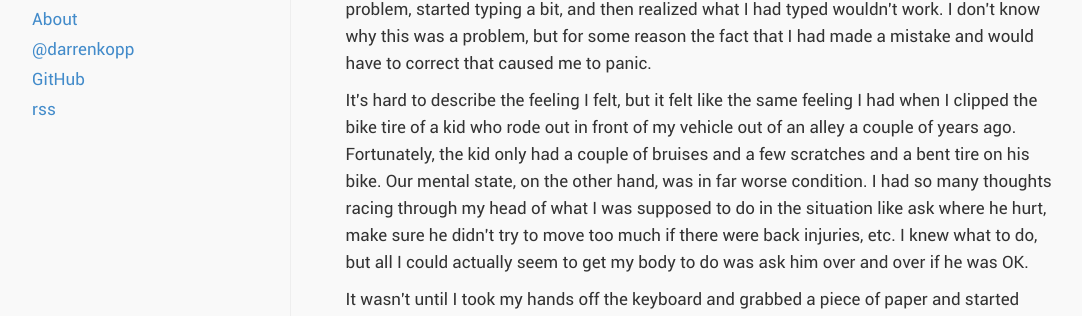
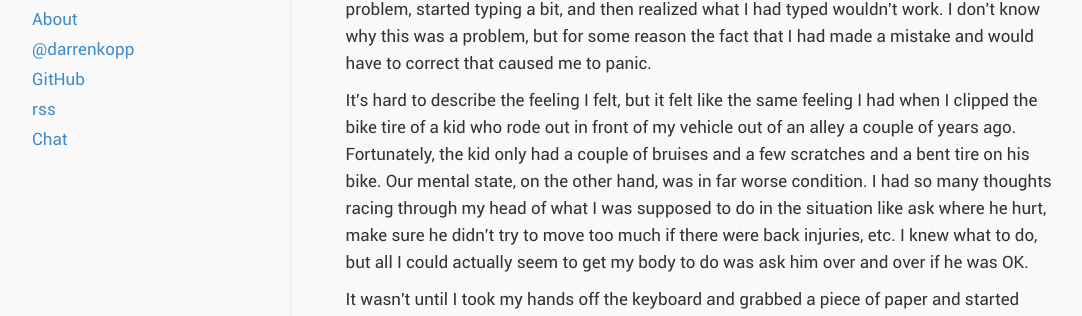
Before and after one commit to darrenkopp/darrenkopp.github.com, a Jekyll site: the page built from index.html, in a window 1280 px wide and 900 px high. Shown: the part 392-708 px from the top of the window, without its empty margins (58-1140 px from the left). Built offline with Jekyll 4.4.1, drawn with Linux system fonts in a browser that asks for light colours; the list of posts is cut into pages by our own code; comment, search, counter and statistics services are not loaded.

Commit message:
Email
Because google's developers need help in making the spam filter better

```diff
--- a/_layouts/layout.html
+++ b/_layouts/layout.html
@@ -56,6 +56,7 @@
                 <li><a href="https://twitter.com/{{ site.twitter }}">@{{ site.twitter }}</a></li>
                 <li><a href="https://github.com/{{ site.github }}">GitHub</a></li>
                 <li><a href="{{ site.rss_url }}">rss</a></li>
+                <li><a href="mailto:darrenkopp+blog@gmail.com?subject=Hello">Chat</a></li>
             </ul>
         </header>
         <section id="river" class="span8">
```
